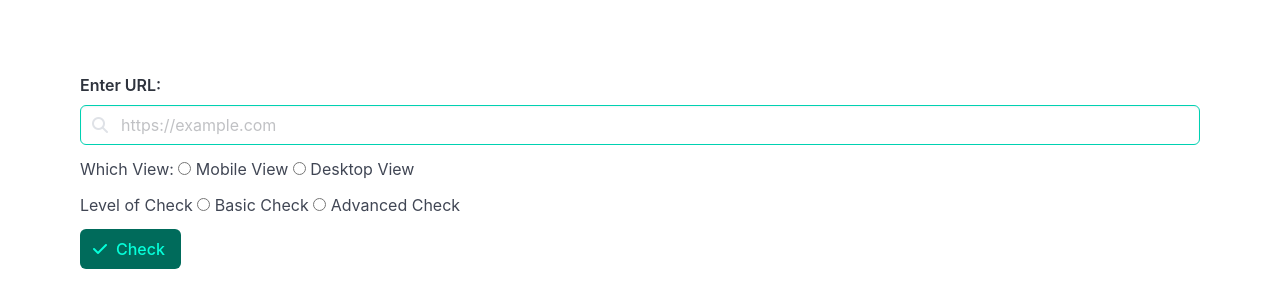
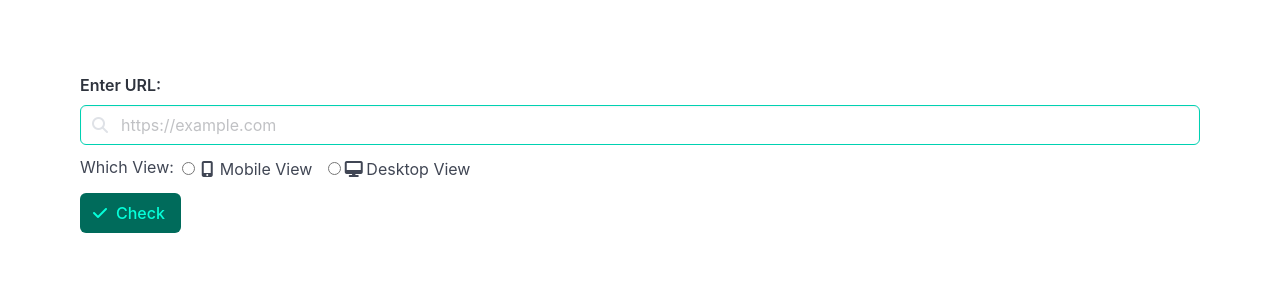
Before and after one commit to Programmer-Arvind/Web-Accessibilty-Checker, a website: page templates/index.html in a window 1280 px wide. Shown: the part 107-414 px from the top of the page. Drawn offline with nearby package versions, Linux system fonts and the light colour scheme.

Commit message:
Update : Content

```diff
--- a/templates/index.html
+++ b/templates/index.html
@@ -32,18 +32,22 @@
                             </span>
                         </p>
                     </div>
-                    <div class="field">
-                        <label id="view" class="radio">Which View: </label>
-                        <input id="view" name="view" type="radio" />
-                        Mobile View
-                        <input id="view" name="view" type="radio" />
-                        Desktop View
-                    </div>
-                    <div class="field"><label id="check" class="radio">Level of Check</label>
-                        <input id="check" name="check" type="radio" />
-                        Basic Check
-                        <input id="check" name="check" type="radio" />
-                        Advanced Check
+                    <div class="field is-horizontal">
+                        <label for="view" class="radio">Which View:</label>
+                        <div class="control ml-2">
+                            <input id="mobile-view" name="view" type="radio" aria-label="Mobile view" />
+                            <span class="icon is-small is-left">
+                                <i class="fas fa-mobile-alt"></i>
+                            </span>
+                            Mobile View
+                        </div>
+                        <div class="control ml-4">
+                            <input id="desktop-view" name="view" type="radio" aria-label="Desktop view" />
+                            <span class="icon is-small is-left">
+                                <i class="fas fa-desktop-alt"></i>
+                            </span>
+                            Desktop View
+                        </div>
                     </div>
 
                     <submit class="button is-primary is-dark"><span class="icon is-small"><i
```
